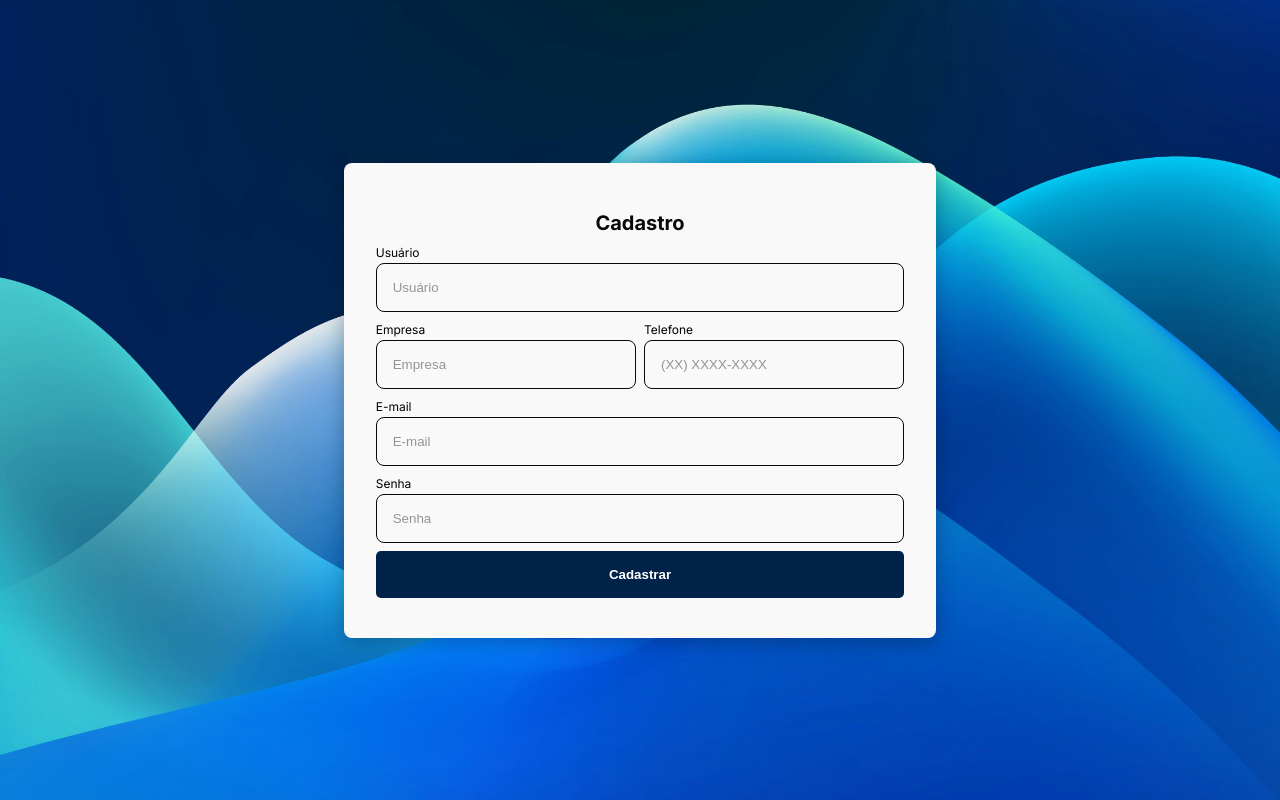
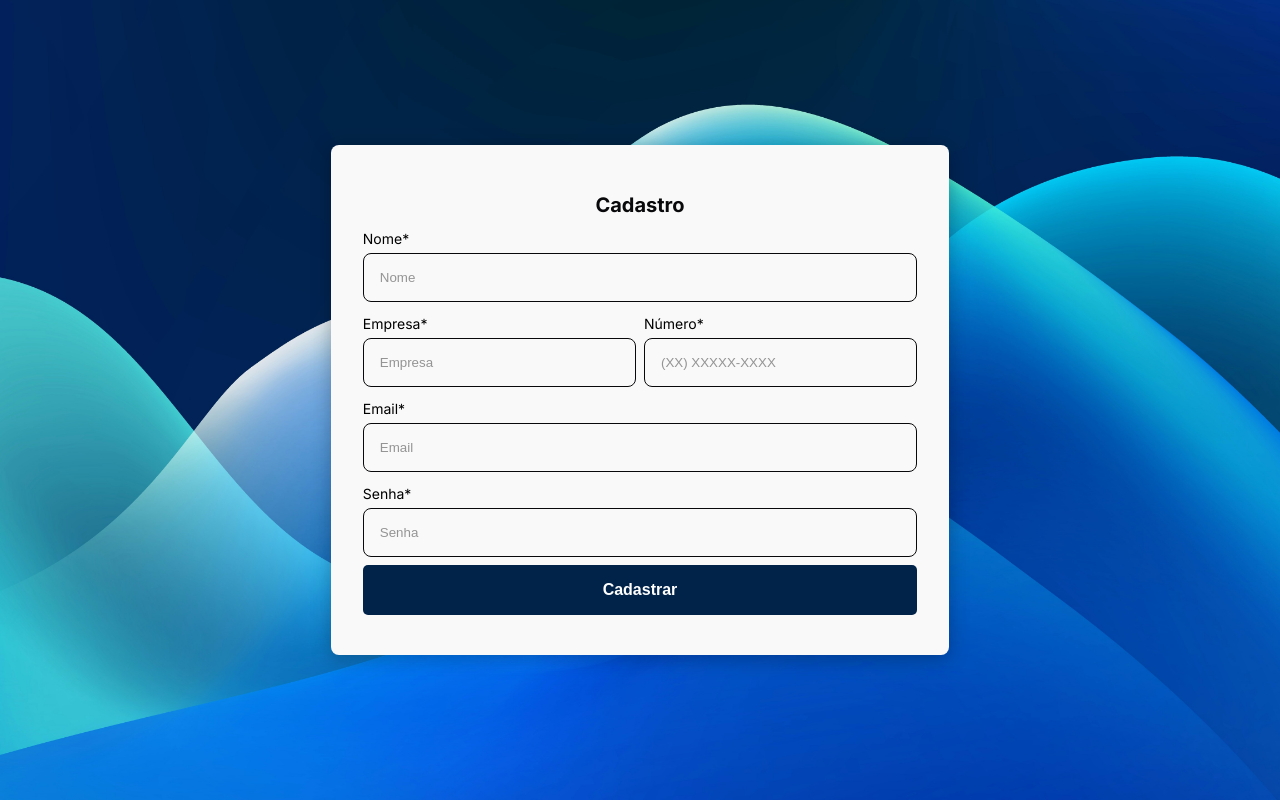
Before and after one commit to SofiaMartinslv/forecasting, a React (Vite) app: page /signup in a window 1280 px wide. Built offline with nearby package versions, Linux system fonts and the light colour scheme.

Commit message:
form validation

```diff
--- a/package.json
+++ b/package.json
@@ -10,7 +10,9 @@
     "preview": "vite preview"
   },
   "dependencies": {
+    "@radix-ui/react-form": "^0.0.3",
     "@radix-ui/react-popover": "^1.0.7",
+    "@radix-ui/react-toast": "^1.1.5",
     "@tanstack/react-query": "^5.35.1",
     "axios": "^1.6.8",
     "date-fns": "^3.0.4",
--- a/src/lib/axios.ts
+++ b/src/lib/axios.ts
@@ -1,7 +1,6 @@
 import axios from "axios";
 
-axios.defaults.withCredentials = true
-
 export const api = axios.create({
-    baseURL: "http://localhost:3333"
+    baseURL: "http://localhost:3333",
+    withCredentials: true
 })
--- a/src/pages/Login/index.tsx
+++ b/src/pages/Login/index.tsx
@@ -1,60 +1,101 @@
 import { useNavigate } from 'react-router-dom'
 import { useMutation } from '@tanstack/react-query'
+import { useState } from 'react'
 import { api } from '@/lib/axios'
 import { z } from 'zod'
 import { useForm } from 'react-hook-form'
+import * as Form from '@radix-ui/react-form'
+import * as Toast from '@radix-ui/react-toast'
 import * as S from './styles'
 
-const loginFormSchema = z.object({
-  email: z.string({ required_error: 'Name is required' }),
+const loginFormSchema = z
+  .object({
+    email: z.string().email(),
     password: z.string()
   })
+  .strict()
 
 type SignInForm = z.infer<typeof loginFormSchema>
 
 function Login() {
   const navigate = useNavigate()
-
-  const {
-    register,
-    handleSubmit,
-    formState: { errors }
-  } = useForm<SignInForm>()
+  const { register, handleSubmit } = useForm<SignInForm>()
+  const [toast, setToast] = useState(false)
 
   const login = useMutation({
     mutationFn: (credentials: { email: string; password: string }) => {
       return api.post('/sessions', credentials)
     },
     onSuccess: () => {
-      console.log('success :)')
+      navigate('/dashboard')
+    },
+    onError: () => {
+      setToast(true)
     }
   })
 
   const handleLogin = (data: SignInForm) => {
-    console.log(data)
     login.mutate({ email: data.email, password: data.password })
-    // navigate('/dashboard')
   }
 
   return (
     <S.Container>
       <S.LoginContainer>
         <h1>Login</h1>
-        <form onSubmit={handleSubmit(handleLogin)}>
-          <input placeholder="Email" {...register('email')} />
-          {errors.email && <span>{errors.email.message}</span>}
+        <Form.Root onSubmit={handleSubmit(handleLogin)}>
+          <S.FormField name="email">
+            <Form.Control asChild>
+              <input
+                type="email"
+                placeholder="Email"
+                {...register('email')}
+                required
+              />
+            </Form.Control>
+            <div>
+              <Form.Message match="valueMissing">
+                Preencha seu email
+              </Form.Message>
+              <Form.Message className="FormMessage" match="typeMismatch">
+                Email inválido
+              </Form.Message>
+            </div>
+          </S.FormField>
+          <S.FormField name="password">
+            <Form.Control asChild>
               <input
                 type="password"
                 placeholder="Senha"
                 {...register('password')}
+                required
               />
-          {errors.password && <span>{errors.password.message}</span>}
+            </Form.Control>
+            <div>
+              <Form.Message match="valueMissing">
+                Preencha sua senha
+              </Form.Message>
+            </div>
+          </S.FormField>
+          <Form.Submit asChild>
             <S.Button type="submit">Login</S.Button>
-          <p>
+          </Form.Submit>
+        </Form.Root>
+        <S.CreateUser>
           Não tem uma conta? <a onClick={() => navigate('/signup')}>criar</a>
-          </p>
-        </form>
+        </S.CreateUser>
       </S.LoginContainer>
+
+      <S.ToastRoot
+        className="ToastRoot"
+        duration={3000}
+        open={toast}
+        onOpenChange={setToast}
+      >
+        <Toast.Title>Ops!</Toast.Title>
+        <Toast.Description>Usuário ou senha incorretos</Toast.Description>
+      </S.ToastRoot>
+
+      <Toast.Viewport className="ToastViewport" />
     </S.Container>
   )
 }
--- a/src/pages/Login/styles.ts
+++ b/src/pages/Login/styles.ts
@@ -1,5 +1,7 @@
 import styled from 'styled-components'
 import background from '../../assets/background.jpg'
+import * as Toast from '@radix-ui/react-toast'
+import * as Form from '@radix-ui/react-form'
 
 export const Container = styled.div`
   background: ${({ theme }) => theme.colors.blue300};
@@ -18,19 +20,19 @@ export const LoginContainer = styled.div`
   box-shadow: 0 4px 20px rgb(0 0 0 / 26%);
   backdrop-filter: blur(9.3px);
   -webkit-backdrop-filter: blur(9.3px);
-  border-radius: 8px;
-  padding: 40px 32px;
+  padding: 64px 45px;
+  color: white;
+
   form {
     display: flex;
     flex-direction: column;
     align-items: center;
-    gap: 16px;
+    gap: 8px;
   }
 
   h1 {
-    margin: 10px 0;
+    margin-bottom: 24px;
     font-size: 20px;
-    color: white;
     font-weight: bold;
   }
 
@@ -55,15 +57,28 @@ export const LoginContainer = styled.div`
   }
 
   a {
-      font-weight: bold;
-      cursor: pointer;
+    font-weight: bold;
+    cursor: pointer;
     &:hover {
       text-decoration: underline;
     }
   }
 `
 
+export const FormField = styled(Form.Field)`
+  div {
+    margin-top: 8px;
+    text-align: right;
+    font-size: 14px;
+  }
+`
+export const CreateUser = styled.p`
+  text-align: center;
+  margin-top: 16px;
+`
+
 export const Button = styled.button`
+  font-size: 16px;
   width: 100%;
   padding: 16px;
   border-radius: 8px;
@@ -72,9 +87,17 @@ export const Button = styled.button`
   font-weight: bold;
   border: none;
   border-radius: 5px;
+  font-size: 16px;
   cursor: pointer;
 
   &:hover {
     background-color: ${({ theme }) => theme.colors.blue300};
   }
 `
+
+export const ToastRoot = styled(Toast.Root)`
+  div:first-child {
+    color: red;
+    font-weight: bold;
+  }
+`
--- a/src/pages/SignUp/index.tsx
+++ b/src/pages/SignUp/index.tsx
@@ -1,15 +1,11 @@
-import { useState } from 'react'
 import { useMutation } from '@tanstack/react-query'
 import axios from 'axios'
 import { z } from 'zod'
 import { useForm } from 'react-hook-form'
+import * as Toast from '@radix-ui/react-toast'
+import * as Form from '@radix-ui/react-form'
 import * as S from './styles'
-
-type Credentials = {
-  name: string
-  email: string
-  password: string
-}
+import { useState } from 'react'
 
 const signUpFormSchema = z.object({
   name: z.string(),
@@ -22,18 +18,20 @@ const signUpFormSchema = z.object({
 type SignUpForm = z.infer<typeof signUpFormSchema>
 
 function SignUp() {
-  const {
-    register,
-    handleSubmit,
-    formState: { errors }
-  } = useForm<SignUpForm>()
+  const [successToast, setSuccessToast] = useState(false)
+  const [errorToast, setErrorToast] = useState(false)
+
+  const { register, handleSubmit } = useForm<SignUpForm>()
 
   const signup = useMutation({
-    mutationFn: (credentials: Credentials) => {
+    mutationFn: (credentials: SignUpForm) => {
       return axios.post('/users', credentials)
     },
     onSuccess: () => {
-      console.log('success :)')
+      setSuccessToast(true)
+    },
+    onError: () => {
+      setErrorToast(true)
     }
   })
 
@@ -41,8 +39,10 @@ function SignUp() {
     console.log(data)
     signup.mutate({
       name: data.name,
+      company: data.company,
       email: data.email,
-      password: data.password
+      password: data.password,
+      number: data.number
     })
   }
 
@@ -50,59 +50,123 @@ function SignUp() {
     <S.Background>
       <S.SignUpContainer>
         <h1>Cadastro</h1>
-        <form onSubmit={handleSubmit(handleSignUp)}>
-          <S.InputGroup>
+        <Form.Root onSubmit={handleSubmit(handleSignUp)}>
+          <S.FormField name="user">
+            <Form.Label>Nome*</Form.Label>
+            <Form.Control asChild>
+              <input
+                type="text"
+                placeholder="Nome"
+                {...register('name')}
+                required
+              />
+            </Form.Control>
             <div>
-              <label htmlFor="user">Usuário</label>
-              <input
-                id="user"
-                type="text"
-                placeholder="Usuário"
-                {...register('name')}
-              />
+              <Form.Message match="valueMissing">
+                * Campo obrigatório
+              </Form.Message>
             </div>
-            <S.FlexGroup>
-              <div>
-                <label htmlFor="company">Empresa</label>
+          </S.FormField>
+
+          <S.FlexGroup>
+            <S.FormField name="company">
+              <Form.Label>Empresa*</Form.Label>
+              <Form.Control asChild>
                 <input
                   type="text"
-                  id="company"
                   placeholder="Empresa"
                   {...register('company')}
+                  required
                 />
+              </Form.Control>
+              <div>
+                <Form.Message match="valueMissing">
+                  * Campo obrigatório
+                </Form.Message>
               </div>
-              <div>
-                <label htmlFor="number">Telefone</label>
+            </S.FormField>
+
+            <S.FormField name="number">
+              <Form.Label>Número*</Form.Label>
+              <Form.Control asChild>
                 <input
                   type="number"
-                  id="number"
-                  placeholder="(XX) XXXX-XXXX"
+                  placeholder="(XX) XXXXX-XXXX"
                   {...register('number')}
+                  required
                 />
+              </Form.Control>
+              <div>
+                <Form.Message match="valueMissing">
+                  * Campo obrigatório
+                </Form.Message>
               </div>
-            </S.FlexGroup>
-            <div>
-              <label htmlFor="email">E-mail</label>
+            </S.FormField>
+          </S.FlexGroup>
+
+          <S.FormField name="email">
+            <Form.Label>Email*</Form.Label>
+            <Form.Control asChild>
               <input
                 type="email"
-                id="email"
-                placeholder="E-mail"
+                placeholder="Email"
                 {...register('email')}
+                required
               />
+            </Form.Control>
+            <div>
+              <Form.Message match="valueMissing">
+                * Campo obrigatório
+              </Form.Message>
+              <Form.Message className="FormMessage" match="typeMismatch">
+                Email inválido
+              </Form.Message>
             </div>
-            <div>
-              <label htmlFor="password">Senha</label>
+          </S.FormField>
+
+          <S.FormField name="password">
+            <Form.Label>Senha*</Form.Label>
+            <Form.Control asChild>
               <input
-                id="password"
                 type="password"
                 placeholder="Senha"
                 {...register('password')}
+                required
               />
+            </Form.Control>
+            <div>
+              <Form.Message match="valueMissing">
+                * Campo obrigatório
+              </Form.Message>
             </div>
+          </S.FormField>
+          <Form.Submit asChild>
             <S.Button type="submit">Cadastrar</S.Button>
-          </S.InputGroup>
-        </form>
+          </Form.Submit>
+        </Form.Root>
       </S.SignUpContainer>
+
+      <S.SuccessToastRoot
+        className="ToastRoot"
+        duration={3000}
+        open={successToast}
+        onOpenChange={setSuccessToast}
+      >
+        <Toast.Title>{':)'}</Toast.Title>
+        <Toast.Description>Usuário cadastrado com sucesso</Toast.Description>
+      </S.SuccessToastRoot>
+
+      <S.ErrorToastRoot
+        className="ToastRoot"
+        duration={3000}
+        open={errorToast}
+        onOpenChange={setErrorToast}
+      >
+        <Toast.Title>Ops!</Toast.Title>
+        <Toast.Description>Erro ao cadastrar usuário</Toast.Description>
+      </S.ErrorToastRoot>
+
+      <Toast.Viewport className="ToastViewport" />
     </S.Background>
   )
 }
--- a/src/pages/SignUp/styles.ts
+++ b/src/pages/SignUp/styles.ts
@@ -1,5 +1,7 @@
 import styled from 'styled-components'
 import background from '../../assets/background.jpg'
+import * as Form from '@radix-ui/react-form'
+import * as Toast from '@radix-ui/react-toast'
 
 export const Background = styled.div`
   background: ${({ theme }) => theme.colors.blue300};
@@ -47,11 +49,6 @@ export const SignUpContainer = styled.div`
     }
   }
 
-  label {
-      font-size: 12px;
-      line-height: 20px;
-  }
-
   a,
   p {
     color: white;
@@ -63,6 +60,18 @@ export const SignUpContainer = styled.div`
     &:hover {
       text-decoration: underline;
     }
+  }
+`
+
+export const FormField = styled(Form.Field)`
+  label {
+    font-size: 14px;
+    line-height: 28px;
+  }
+  div {
+    font-size: 12px;
+    margin: 8px 0;
+    text-align: right;
   }
 `
 
@@ -86,9 +95,26 @@ export const Button = styled.button`
   font-weight: bold;
   border: none;
   border-radius: 5px;
+  font-size: 16px;
   cursor: pointer;
 
   &:hover {
     background-color: ${({ theme }) => theme.colors.blue300};
   }
 `
+
+export const ErrorToastRoot = styled(Toast.Root)`
+  border-left: 6px solid red;
+  div:first-child {
+    color: red;
+    font-weight: bold;
+  }
+`
+
+export const SuccessToastRoot = styled(Toast.Root)`
+  border-left: 6px solid green;
+  div:first-child {
+    color: green;
+    font-weight: bold;
+  }
+`
```
Also changed, not shown: src/main.tsx (+5 -2 lines), src/styles/global.ts (+47 -0 lines), 1 other file (tests, documents, lock files or other folders). Lines whose indentation alone changed are shown as unchanged.
